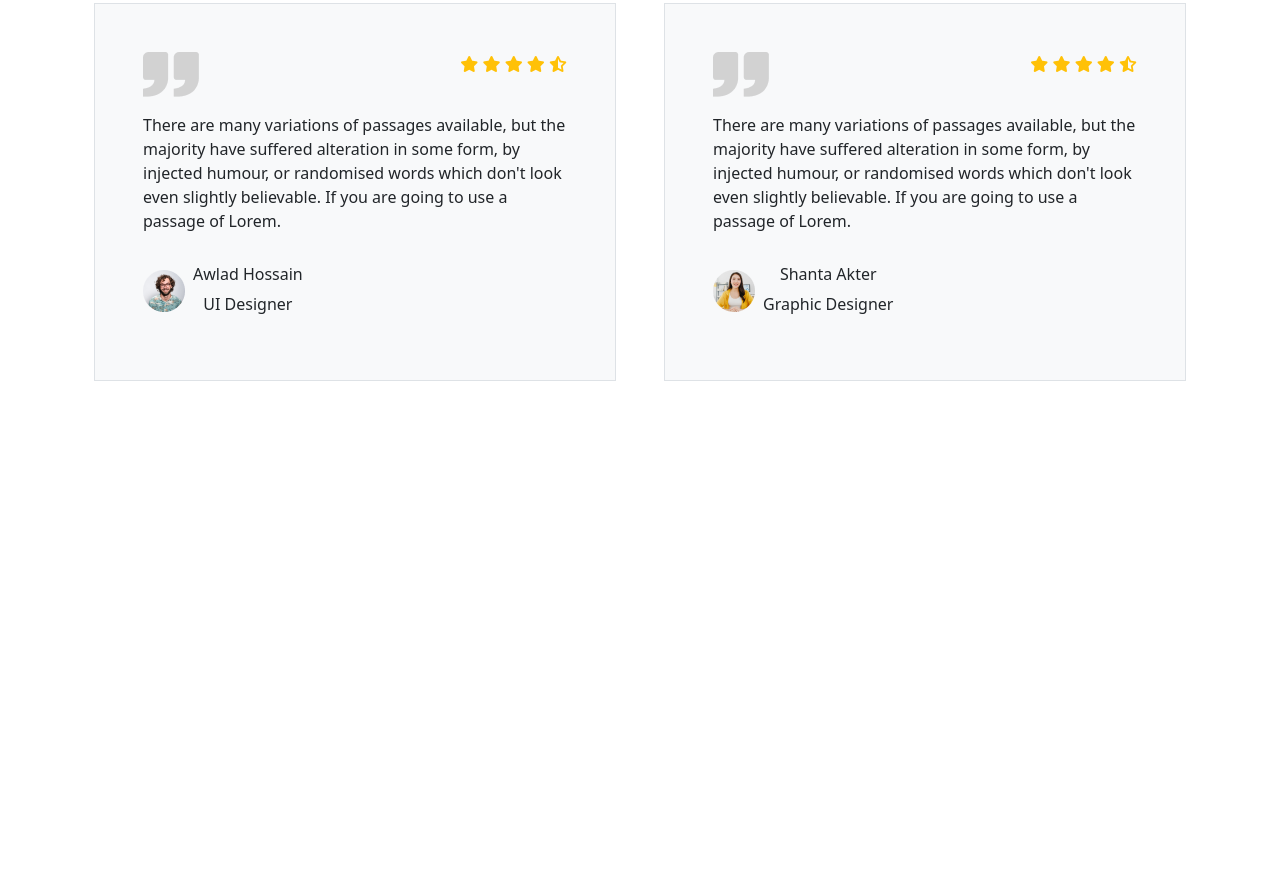
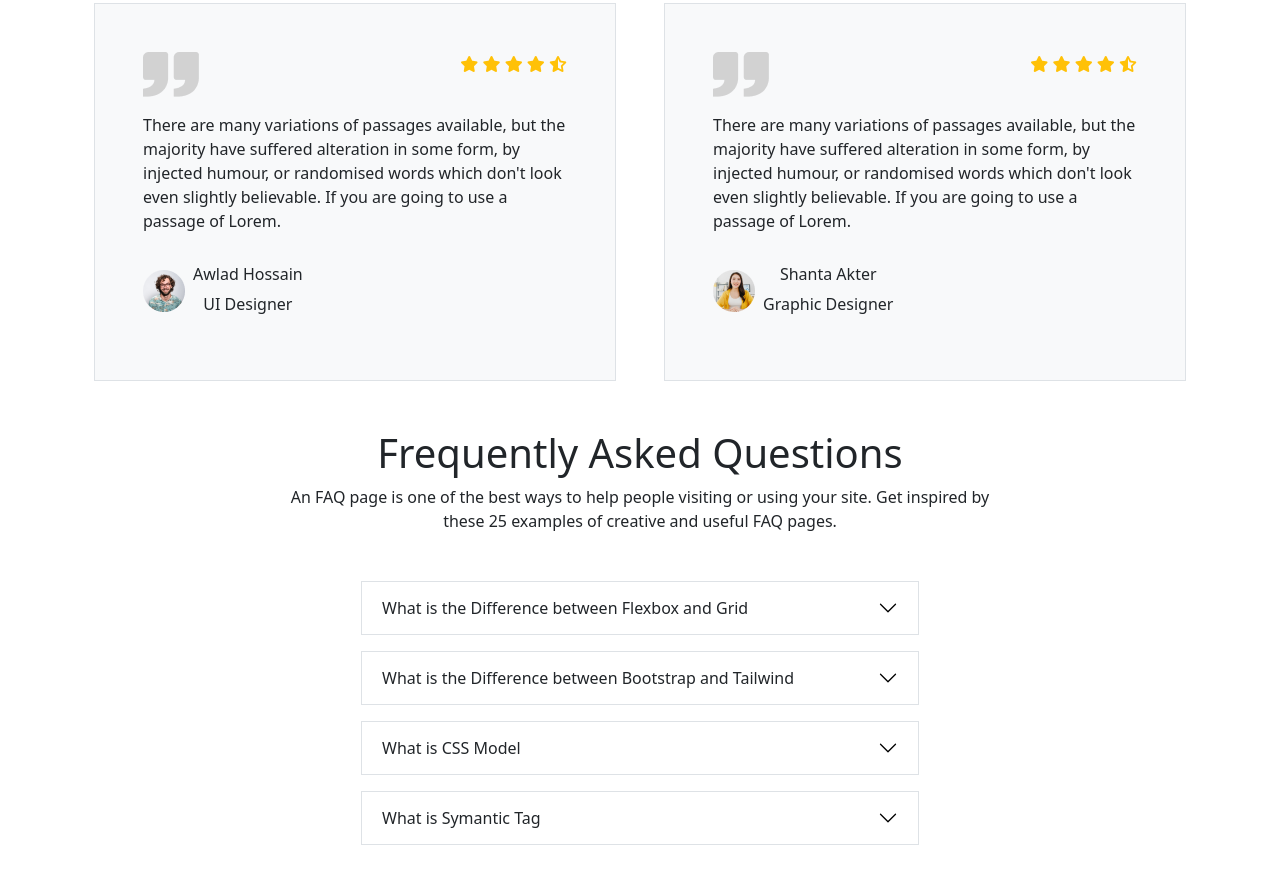
Before and after one commit to saifrony/R-Tech, a plain HTML site: page index.html in a window 1280 px wide. Shown: the part 2500-3383 px from the top of the page. Before the commit the page ends 2881 px from the top, so only its background shows below. Drawn offline with nearby package versions, Linux system fonts and the light colour scheme.

Commit message:
question

```diff
--- a/index.html
+++ b/index.html
@@ -289,6 +289,66 @@
           </div>
         </div>
     </section>
+    <!-- Questions  -->
+    <section class="container my-5">
+        <div class="text-center mb-5">
+          <h1>Frequently Asked Questions</h1>
+          <p>An FAQ page is one of the best ways to help people visiting or using your site. Get inspired by<br> these 25 examples of creative and useful FAQ pages.</p>
+        </div>
+        <div class="d-flex justify-content-center ">
+          <div class="accordion accordion-flush w-50"  id="accordionFlushExample">
+            <div class="mb-3">
+            <div class="accordion-item border ">
+              <h2 class="accordion-header" id="flush-headingOne">
+                <button class="accordion-button collapsed" type="button" data-bs-toggle="collapse" data-bs-target="#flush-collapseOne" aria-expanded="false" aria-controls="flush-collapseOne">
+                  What is the Difference between Flexbox and Grid
+                </button>
+              </h2>
+              <div id="flush-collapseOne" class="accordion-collapse collapse" aria-labelledby="flush-headingOne" data-bs-parent="#accordionFlushExample">
+                <div class="accordion-body">The very first and the most important difference between the two layout modules is that CSS Flexbox is a one-dimensional layout model whereas CSS Grid is a two-dimensional model. By one-dimensional it means a Flexbox container can either facilitate laying out things in a row, or lay them out in a column.The CSS Grid, on the other hand, can facilitate laying out items across and down at once, meaning you can work along two axes, vertically and horizontally, which the CSS Flexbox cannot do. Grid thinks about rows and columns at the same time.
+              </div>
+              </div>
+            </div>
+            </div>
+            <div class="mb-3">
+            <div class="accordion-item border">
+              <h2 class="accordion-header" id="flush-headingTwo">
+                <button class="accordion-button collapsed" type="button" data-bs-toggle="collapse" data-bs-target="#flush-collapseTwo" aria-expanded="false" aria-controls="flush-collapseTwo">
+                  What is the Difference between Bootstrap and Tailwind
+                </button>
+              </h2>
+              <div id="flush-collapseTwo" class="accordion-collapse collapse" aria-labelledby="flush-headingTwo" data-bs-parent="#accordionFlushExample">
+                <div class="accordion-body">Bootstrap comes with a set of pre-styled responsive, mobile-first components that possess a definite UI kit. Tailwind CSS uses a set of utility classes to create a neat UI with more flexibility and uniqueness. Sites created using Bootstrap follow the generic pattern that makes them look identical.</div>
+              </div>
+            </div>
+            </div>
+            <div class="mb-3">
+            <div class="accordion-item border">
+              <h2 class="accordion-header" id="flush-headingThree">
+                <button class="accordion-button collapsed" type="button" data-bs-toggle="collapse" data-bs-target="#flush-collapseThree" aria-expanded="false" aria-controls="flush-collapseThree">
+                  What is CSS Model
+                </button>
+              </h2>
+              <div id="flush-collapseThree" class="accordion-collapse collapse" aria-labelledby="flush-headingThree" data-bs-parent="#accordionFlushExample">
+                <div class="accordion-body">A CSS box model is a compartment that includes numerous assets, such as edge, border, padding and material. It is used to develop the design and structure of a web page. It can be used as a set of tools to personalize the layout of different components. According to the CSS box model, the web browser supplies each element as a square prism.</div>
+              </div>
+            </div>
+            </div>
+            <div class="accordion-item border">
+              <h2 class="accordion-header" id="flush-headingTwo">
+                <button class="accordion-button collapsed" type="button" data-bs-toggle="collapse" data-bs-target="#flush-collapseTwo" aria-expanded="false" aria-controls="flush-collapseTwo">
+                  What is Symantic Tag
+                </button>
+              </h2>
+              <div id="flush-collapseTwo" class="accordion-collapse collapse" aria-labelledby="flush-headingTwo" data-bs-parent="#accordionFlushExample">
+                <div class="accordion-body">The HTML semantics refers to the tags that provide meaning to an HTML page rather than just presentation. It makes HTML more comprehensible by better defining the different sections and layout of web pages.</div>
+              </div>
+            </div>
+          </div>
+
+        </div>
+
+      </section>
 
 
 
```
